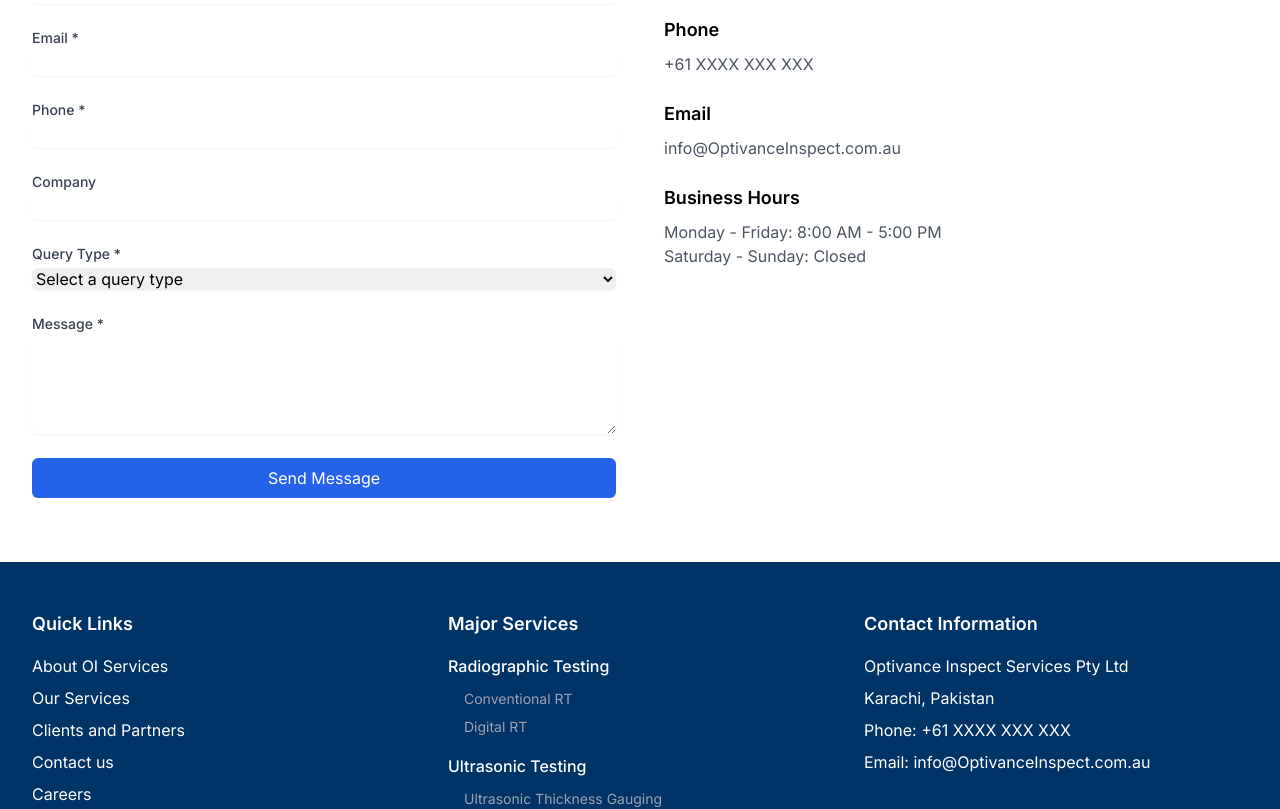
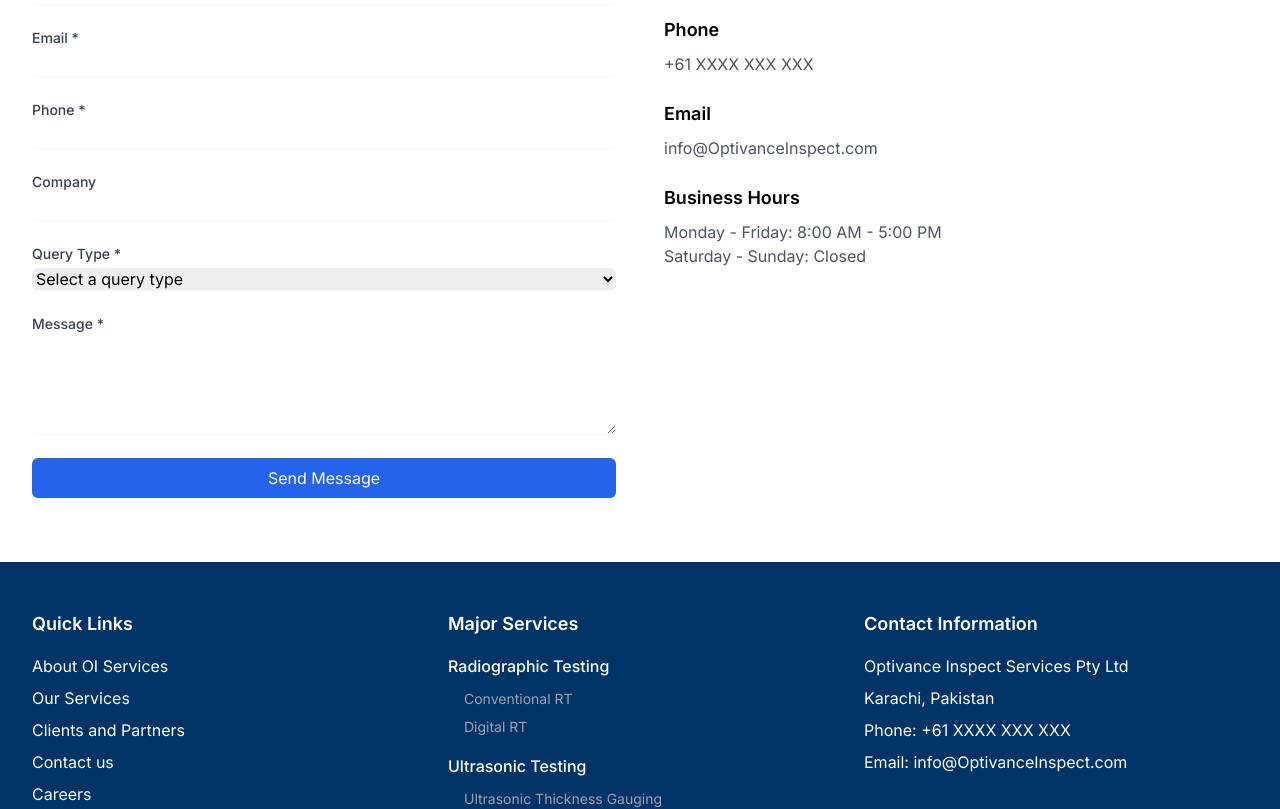
Before and after one commit to Manahill-Naeem/Customizing-store-website, a Next.js app: page /contact in a window 1280 px wide. Shown: the part 640-1449 px from the top of the page. Built offline with nearby package versions, Linux system fonts and the light colour scheme.

Commit message:
feat: Removed .au

```diff
--- a/src/app/contact/page.tsx
+++ b/src/app/contact/page.tsx
@@ -271,7 +271,7 @@
 
                 <div>
                   <h3 className="text-lg font-semibold mb-2">Email</h3>
-                  <p className="text-gray-600">info@OptivanceInspect.com.au</p>
+                  <p className="text-gray-600">info@OptivanceInspect.com</p>
                 </div>
 
                 <div>
--- a/src/components/Footer.tsx
+++ b/src/components/Footer.tsx
@@ -85,7 +85,7 @@
             <p className="mb-2">Optivance Inspect Services Pty Ltd</p>
             <p className="mb-2">Karachi, Pakistan</p>
             <p className="mb-2">Phone: +61 XXXX XXX XXX</p>
-            <p className="mb-2">Email: info@OptivanceInspect.com.au</p>
+            <p className="mb-2">Email: info@OptivanceInspect.com</p>
           </div>
         </div>
 
```
